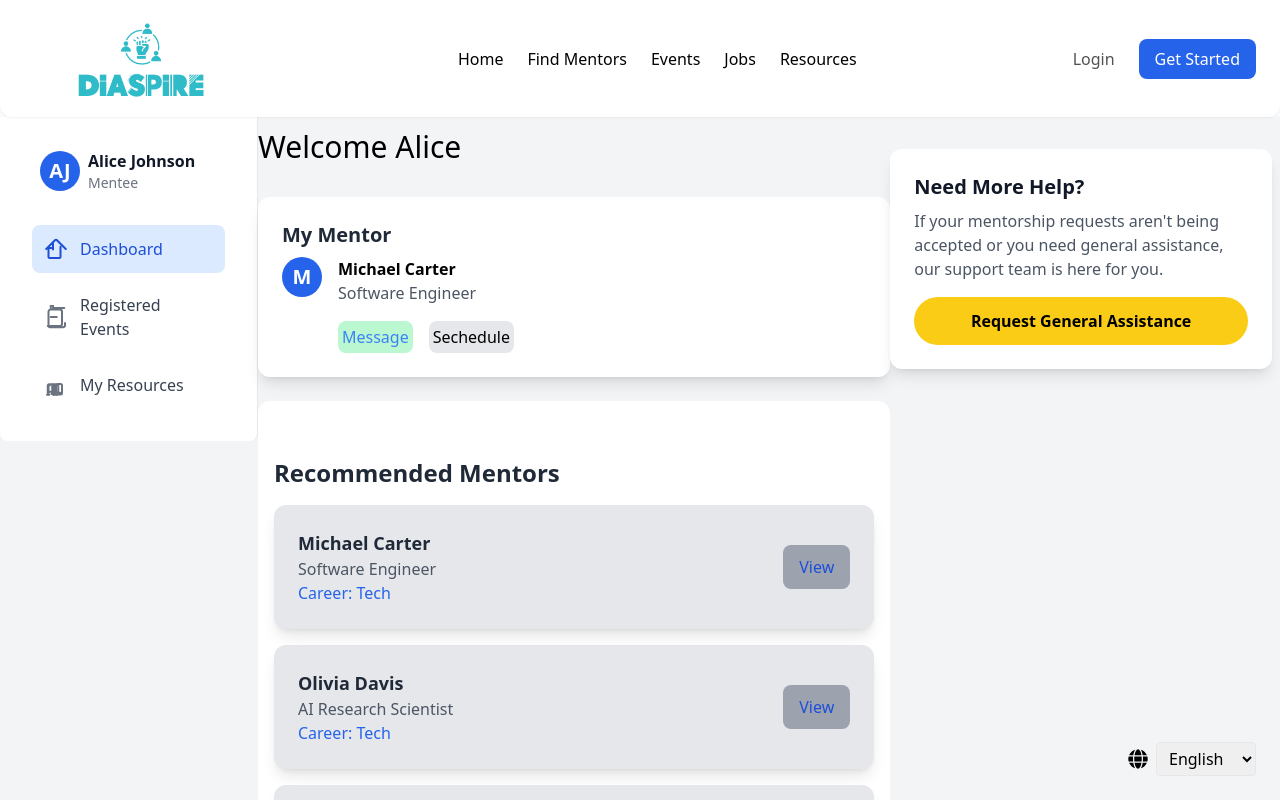
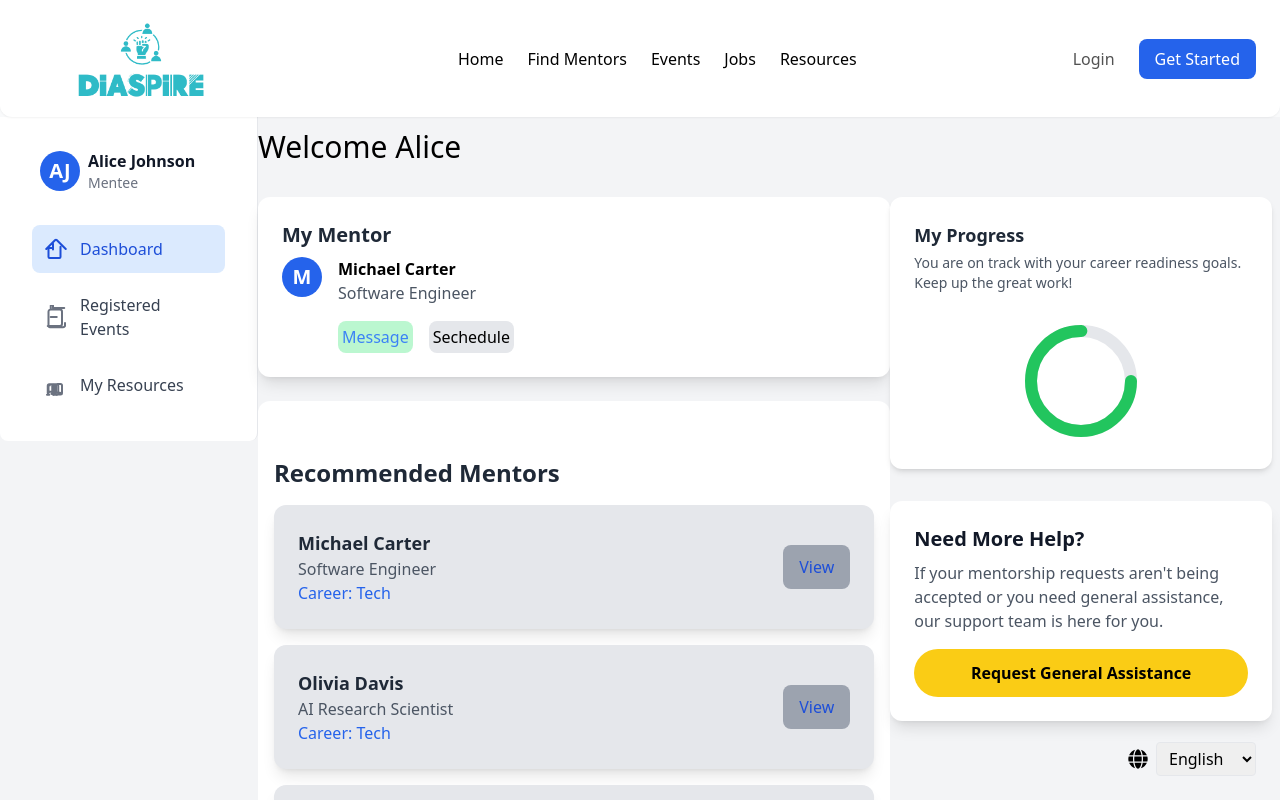
Before and after one commit to Fuad-Jamal/Diaspire, a React (Vite) app in the folder project/: page /home1 in a window 1280 px wide. Shown: the top 800 px of the page. Built offline with nearby package versions, Linux system fonts and the light colour scheme.

Commit message:
add progress section in mentees homepage

```diff
--- /dev/null
+++ b/project/src/components/progressSection.jsx
@@ -0,0 +1,44 @@
+import React from "react";
+
+export default function ProgressCard() {
+  return (
+    <div className="max-w-sm  bg-white shadow-md rounded-xl p-6 mt-20">
+      {/* Title */}
+      <h2 className="text-lg font-semibold text-gray-800">My Progress</h2>
+
+      {/* Description */}
+      <p className="text-sm text-gray-600 mt-1">
+        You are on track with your career readiness goals. Keep up the great
+        work!
+      </p>
+
+      {/* Circular Progress */}
+      <div className="flex justify-center mt-6">
+        <svg className="w-32 h-32">
+          <circle
+            className="text-gray-200"
+            strokeWidth="12"
+            stroke="currentColor"
+            fill="transparent"
+            r="50"
+            cx="64"
+            cy="64"
+          />
+          <circle
+            className="text-green-500"
+            strokeWidth="12"
+            strokeLinecap="round"
+            stroke="currentColor"
+            fill="transparent"
+            r="50"
+            cx="64"
+            cy="64"
+            strokeDasharray={2 * Math.PI * 50}
+            strokeDashoffset={2 * Math.PI * 50 * (1 - 0.75)}
+            // 0.75 = 75% progress
+          />
+        </svg>
+      </div>
+    </div>
+  );
+}
--- a/project/src/pages/menteesHomepage.jsx
+++ b/project/src/pages/menteesHomepage.jsx
@@ -3,7 +3,7 @@ import { useEffect, useState } from "react";
 import Navbar from "../components/navbar";
 import Footer from "../components/footer";
 import ReactPaginate from "react-paginate";
-// import ProgressCard from "../components/progressSection";
+import ProgressCard from "../components/progressSection";
 import Dashboard from "../components/MenteeDashBoard";
 import HelpCardSection from "../components/helpCardSection";
 
@@ -132,7 +132,7 @@ export default function MenteeWithMentors() {
      </div>
      {/* Progress and help card section */}
     <section>
-     {/* <ProgressCard/> */}
+     <ProgressCard/>
      <HelpCardSection/>
     </section>
 
```
